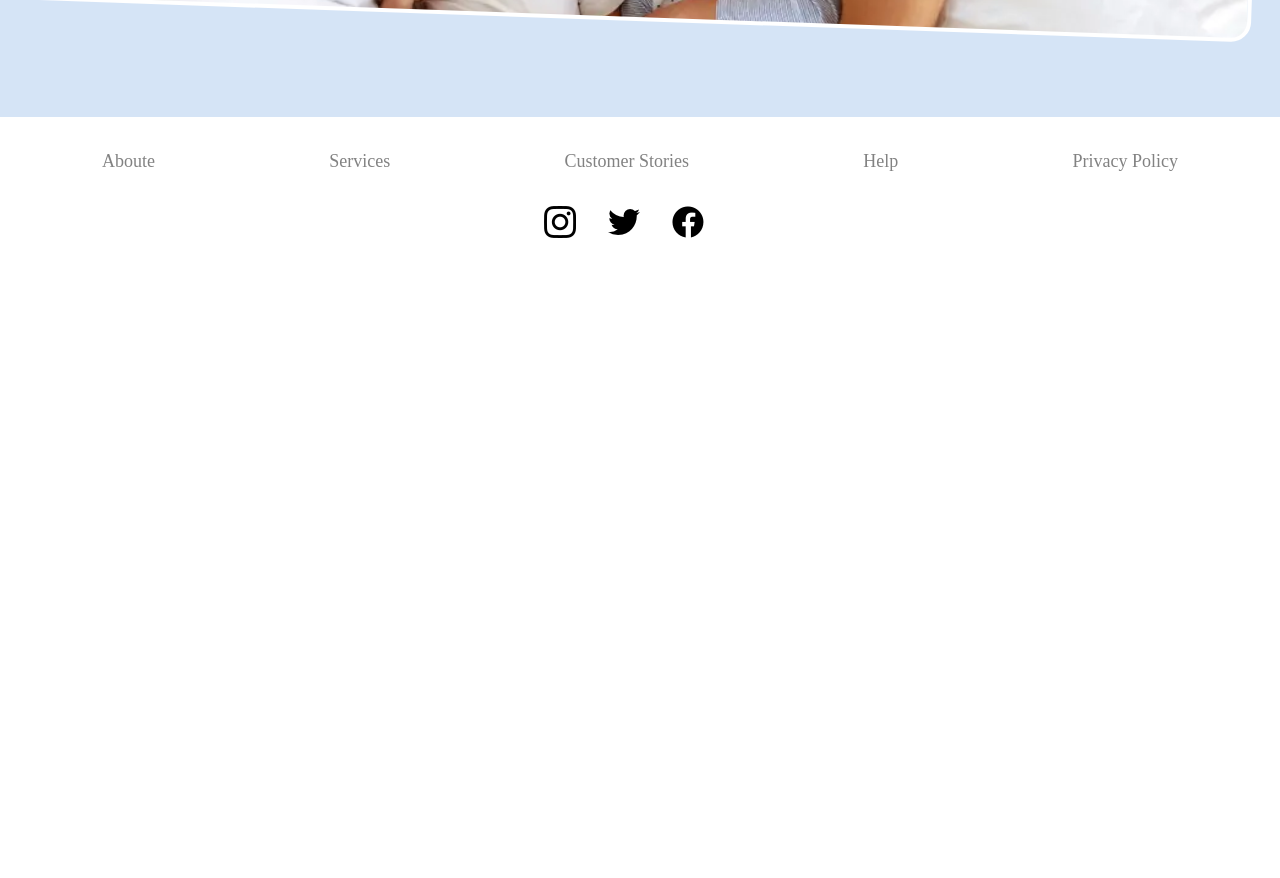
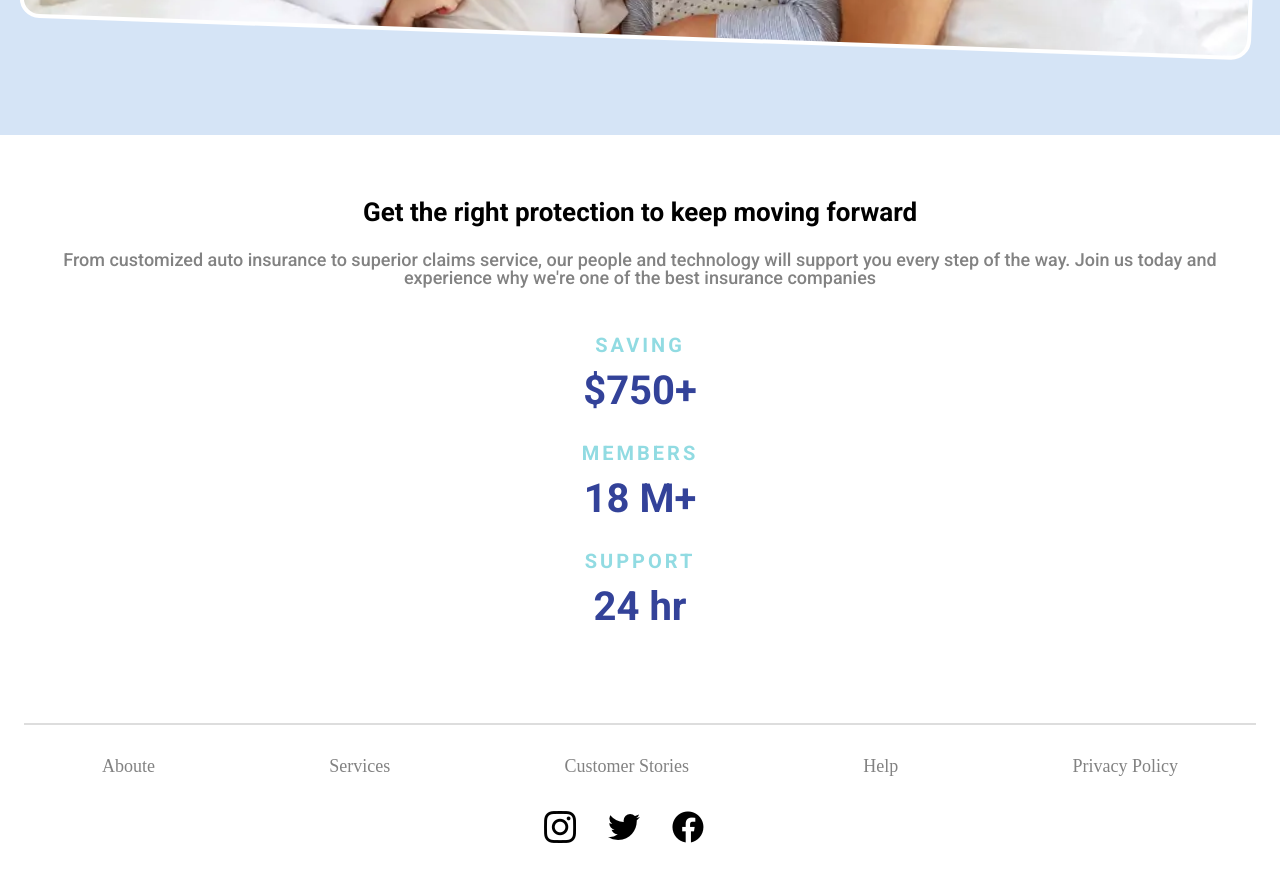
Before and after one commit to MathGPereira/primeiroProjetoAngular, an Angular app in the folder servicosDeSeguro/: page / in a window 1280 px wide. Shown: the part 680-1558 px from the top of the page. Before the commit the page ends 953 px from the top, so only its background shows below. Built offline with nearby package versions, Linux system fonts and the light colour scheme.

Commit message:
Criando a seção de especificação do serviço

```diff
--- a/servicosDeSeguro/src/app/app.component.html
+++ b/servicosDeSeguro/src/app/app.component.html
@@ -1,5 +1,6 @@
 <app-cabecalho></app-cabecalho>
 <main>
     <app-secao-inicial></app-secao-inicial>
+    <app-sobre-servicos></app-sobre-servicos>
 </main>
 <app-rodape></app-rodape>
--- a/servicosDeSeguro/src/app/app.module.ts
+++ b/servicosDeSeguro/src/app/app.module.ts
@@ -6,13 +6,15 @@ import { AppComponent } from './app.component';
 import { CabecalhoComponent } from './componentes/cabecalho/cabecalho.component';
 import { RodapeComponent } from './componentes/rodape/rodape.component';
 import { SecaoInicialComponent } from './componentes/conteudo/secao-inicial/secao-inicial.component';
+import { SobreServicosComponent } from './componentes/conteudo/sobre-servicos/sobre-servicos.component';
 
 @NgModule({
   declarations: [
     AppComponent,
     CabecalhoComponent,
     RodapeComponent,
-    SecaoInicialComponent
+    SecaoInicialComponent,
+    SobreServicosComponent
 ],
   imports: [
     BrowserModule,
--- a/servicosDeSeguro/src/app/componentes/cabecalho/cabecalho.component.css
+++ b/servicosDeSeguro/src/app/componentes/cabecalho/cabecalho.component.css
@@ -8,6 +8,7 @@
 
 .cabecalho__menu-hamburguer i::before {
     content: url("../../../assets/imagens/icones/menu-hamburguer.png");
+    cursor: pointer;
 }
 
 .cabecalho__titulo {
--- a/servicosDeSeguro/src/app/componentes/conteudo/secao-inicial/secao-inicial.component.css
+++ b/servicosDeSeguro/src/app/componentes/conteudo/secao-inicial/secao-inicial.component.css
@@ -26,7 +26,7 @@
     cursor: pointer;
     display: inline-block;
     font-size: 18px;
-    margin-bottom: 5em;
+    margin-bottom: 6em;
     padding: 1em 0;
     text-decoration: none;
     transition: background-color .3s ease-in-out;
--- /dev/null
+++ b/servicosDeSeguro/src/app/componentes/conteudo/sobre-servicos/sobre-servicos.component.css
@@ -0,0 +1,38 @@
+.sobre-servicos {
+    border-bottom: 2px solid #d2d2d2bd;
+    margin: 0 1.5em;
+    padding: 4em 0;
+    text-align: center;
+}
+
+.sobre-servicos__titulo {
+    font-size: 26px;
+    font-weight: 700;
+    margin-bottom: 1em;
+}
+
+.sobre-servicos__texto {
+    color: #828282;
+    font-size: 18px;
+    font-weight: 500;
+    margin-bottom: 3rem;
+}
+
+.sobre-servicos__card-info {
+    margin-bottom: 2rem;
+}
+
+.card-info__titulo {
+    color: #91DBE2;
+    font-size: 20px;
+    font-weight: 700;
+    letter-spacing: 3px;
+    margin-bottom: 1rem;
+    text-transform: uppercase;
+}
+
+.card-info__info {
+    color: #334299;
+    font-size: 40px;
+    font-weight: 700;
+}
--- /dev/null
+++ b/servicosDeSeguro/src/app/componentes/conteudo/sobre-servicos/sobre-servicos.component.html
@@ -0,0 +1,18 @@
+<section class="sobre-servicos">
+    <h2 class="sobre-servicos__titulo">Get the right protection to keep moving forward</h2>
+    <p class="sobre-servicos__texto">
+        From customized auto insurance to superior claims service, our people and technology will support you every step of the way. Join us today and experience why we're one of the best insurance companies
+    </p>
+    <article class="sobre-servicos__card-info">
+        <h3 class="card-info__titulo">Saving</h3>
+        <span class="card-info__info">$750+</span>
+    </article>
+    <article class="sobre-servicos__card-info">
+        <h3 class="card-info__titulo">Members</h3>
+        <span class="card-info__info">18 M+</span>
+    </article>
+    <article class="sobre-servicos__card-info">
+        <h3 class="card-info__titulo">Support</h3>
+        <span class="card-info__info">24 hr</span>
+    </article>
+</section>
```
Also changed, not shown: servicosDeSeguro/src/app/componentes/conteudo/sobre-servicos/sobre-servicos.component.ts (added, +10 -0 lines), 1 other file (tests, documents, lock files or other folders).
